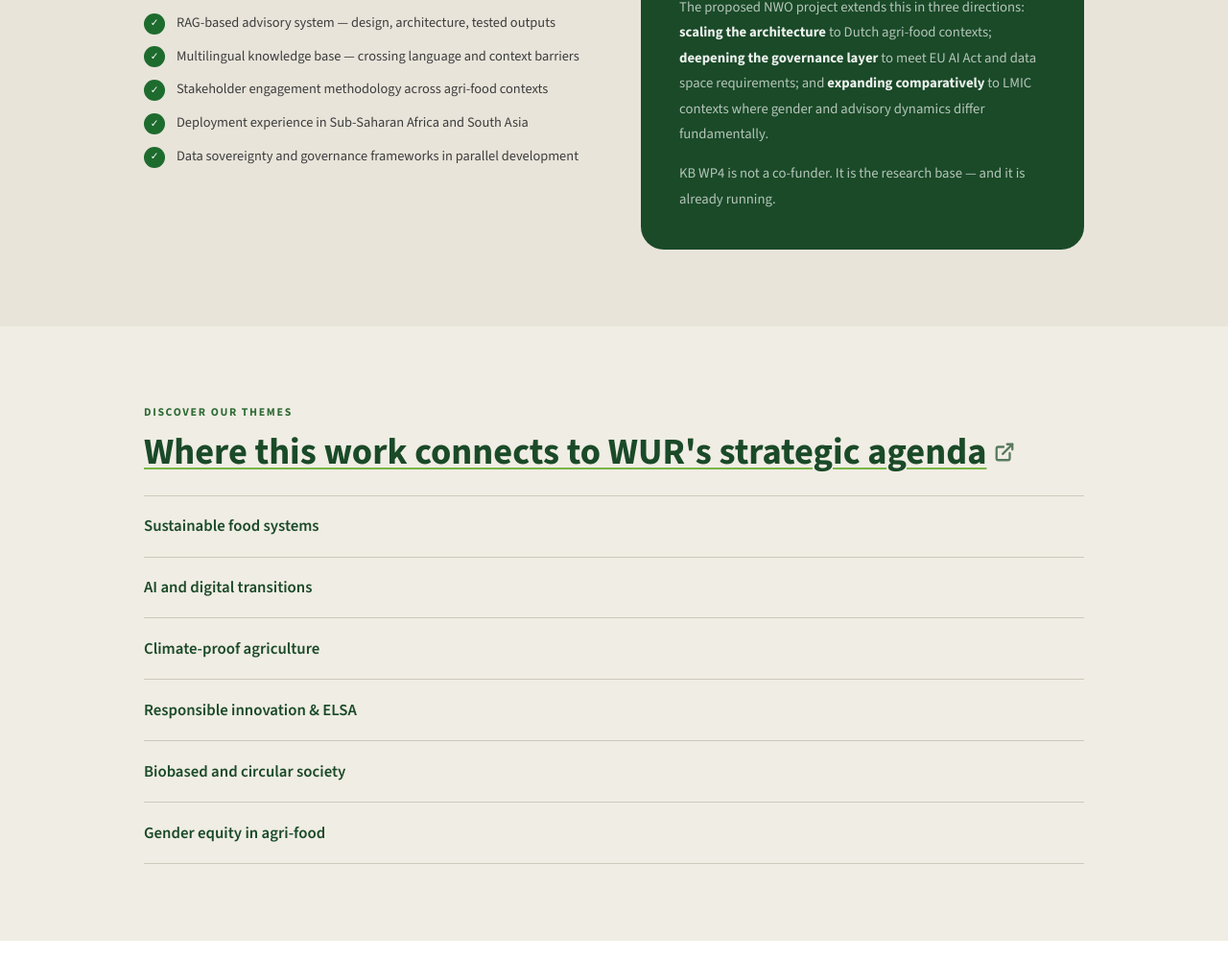
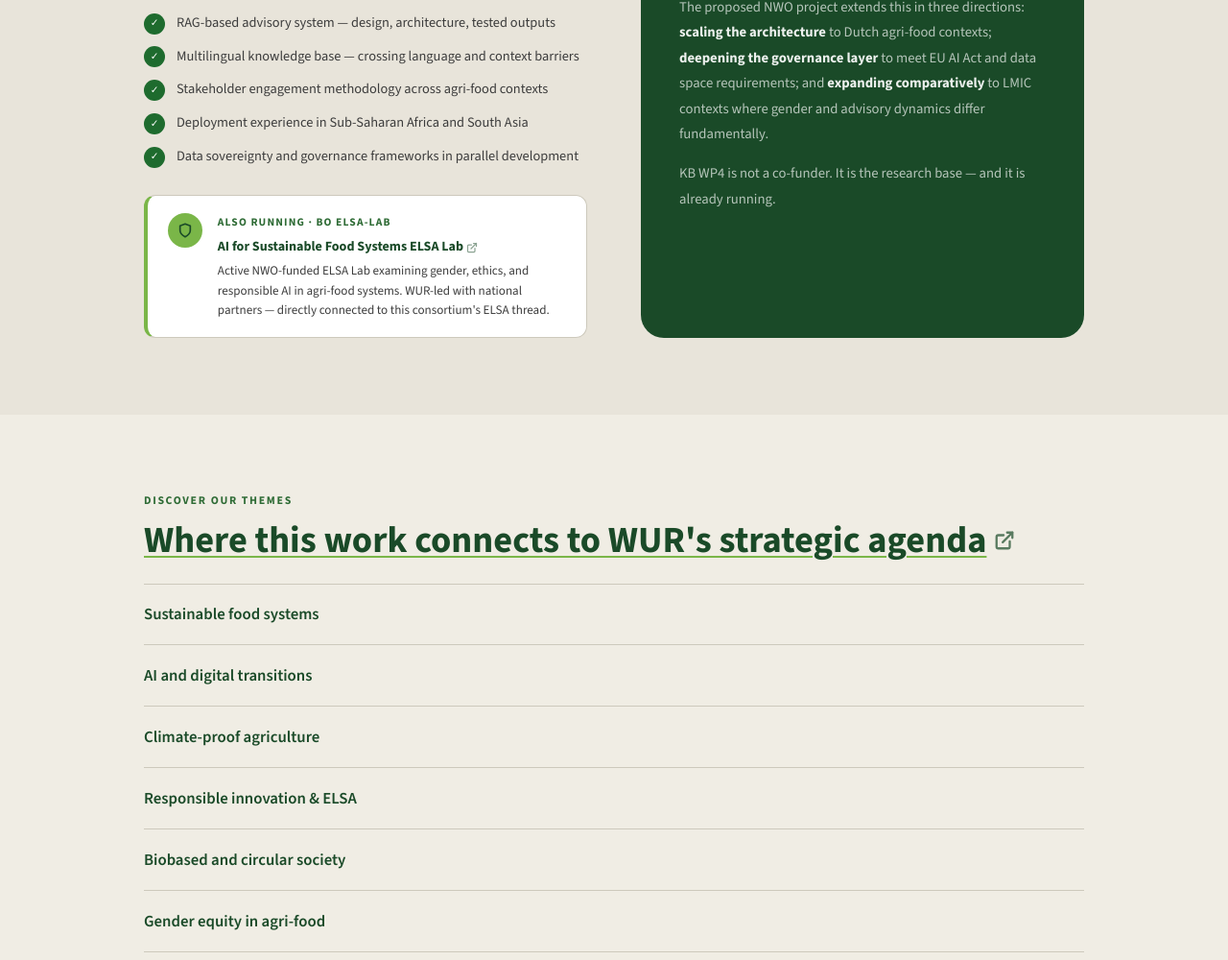
Before and after one commit to arnab1811/NWO-WUR-2026, a plain HTML site: page index.html in a window 1280 px wide. Shown: the part 2501-3501 px from the top of the page at 96% size. Drawn offline with nearby package versions, Linux system fonts and the light colour scheme.

Commit message:
Modify email links and add ELSA Lab section
Updated email links for collaboration and added a new section for the AI for Sustainable Food Systems ELSA Lab.

```diff
--- a/index.html
+++ b/index.html
@@ -112,6 +112,16 @@
           <li><div class="proof-check">✓</div>Deployment experience in Sub-Saharan Africa and South Asia</li>
           <li><div class="proof-check">✓</div>Data sovereignty and governance frameworks in parallel development</li>
         </ul>
+        <a href="https://ai4sfs.org/" target="_blank" style="display:flex;align-items:flex-start;gap:1rem;margin-top:1.8rem;background:var(--white);border:1px solid var(--rule);border-left:4px solid var(--green-lime);border-radius:12px;padding:1.1rem 1.3rem;text-decoration:none;transition:box-shadow 0.2s;" onmouseover="this.style.boxShadow='0 4px 18px rgba(0,0,0,0.09)'" onmouseout="this.style.boxShadow='none'">
+          <div style="flex-shrink:0;width:36px;height:36px;border-radius:50%;background:var(--green-lime);display:flex;align-items:center;justify-content:center;">
+            <svg xmlns="http://www.w3.org/2000/svg" width="16" height="16" viewBox="0 0 24 24" fill="none" stroke="#1a4a28" stroke-width="2.5" stroke-linecap="round" stroke-linejoin="round"><path d="M12 22s8-4 8-10V5l-8-3-8 3v7c0 6 8 10 8 10z"/></svg>
+          </div>
+          <div>
+            <div style="font-size:0.72rem;font-weight:700;letter-spacing:0.1em;text-transform:uppercase;color:var(--green-mid);margin-bottom:0.25rem;">Also running · BO ELSA-Lab</div>
+            <div style="font-size:0.88rem;font-weight:700;color:var(--green-deep);margin-bottom:0.25rem;">AI for Sustainable Food Systems ELSA Lab <svg xmlns="http://www.w3.org/2000/svg" width="12" height="12" viewBox="0 0 24 24" fill="none" stroke="currentColor" stroke-width="2.5" stroke-linecap="round" stroke-linejoin="round" style="vertical-align:middle;opacity:0.5"><path d="M18 13v6a2 2 0 0 1-2 2H5a2 2 0 0 1-2-2V8a2 2 0 0 1 2-2h6"/><polyline points="15 3 21 3 21 9"/><line x1="10" y1="14" x2="21" y2="3"/></svg></div>
+            <div style="font-size:0.82rem;color:var(--ink-soft);line-height:1.55;">Active NWO-funded ELSA Lab examining gender, ethics, and responsible AI in agri-food systems. WUR-led with national partners — directly connected to this consortium's ELSA thread.</div>
+          </div>
+        </a>
       </div>
       <div class="proof-panel">
         <h3>From prototype to programme</h3>
@@ -242,7 +252,7 @@
   <h2>Let's talk at the event<br>— or reach out directly.</h2>
   <p>Contact Arnab Gupta and Cor Verdouw (consortium coordinators, WSER) to explore how your organisation fits. Statement of intent: 30 June 2026.</p>
   <div class="cta-buttons">
-    <a href="mailto:arnab.gupta@wur.nl; cor.verdouw@wur.nl?subject=Collaboration%20for%20Trustworthy%20AI%20for%20agri-food%20decision%20support." class="btn-pill btn-pill-green">Get involved →</a>
+    <a href="mailto:arnab.gupta@wur.nl,cor.verdouw@wur.nl?subject=Collaboration%20for%20Trustworthy%20AI%20for%20agri-food%20decision%20support." class="btn-pill btn-pill-green">Get involved →</a>
     <a href="https://www.nwo.nl/en/calls/kic-ai-for-agriculture-horticulture-water-and-food-2026" target="_blank" class="btn-pill btn-pill-outline">NWO call details →</a>
   </div>
 </section>
```
